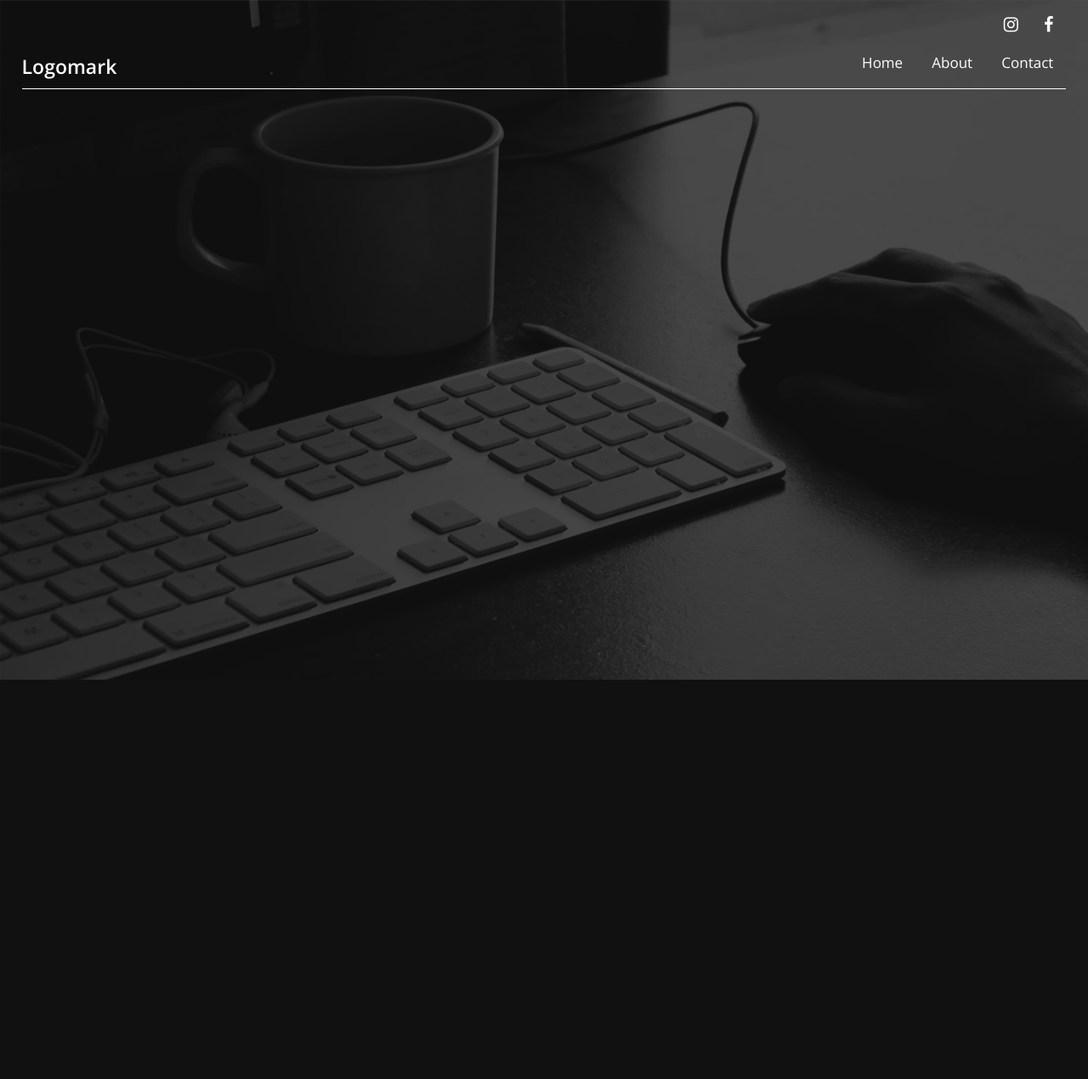
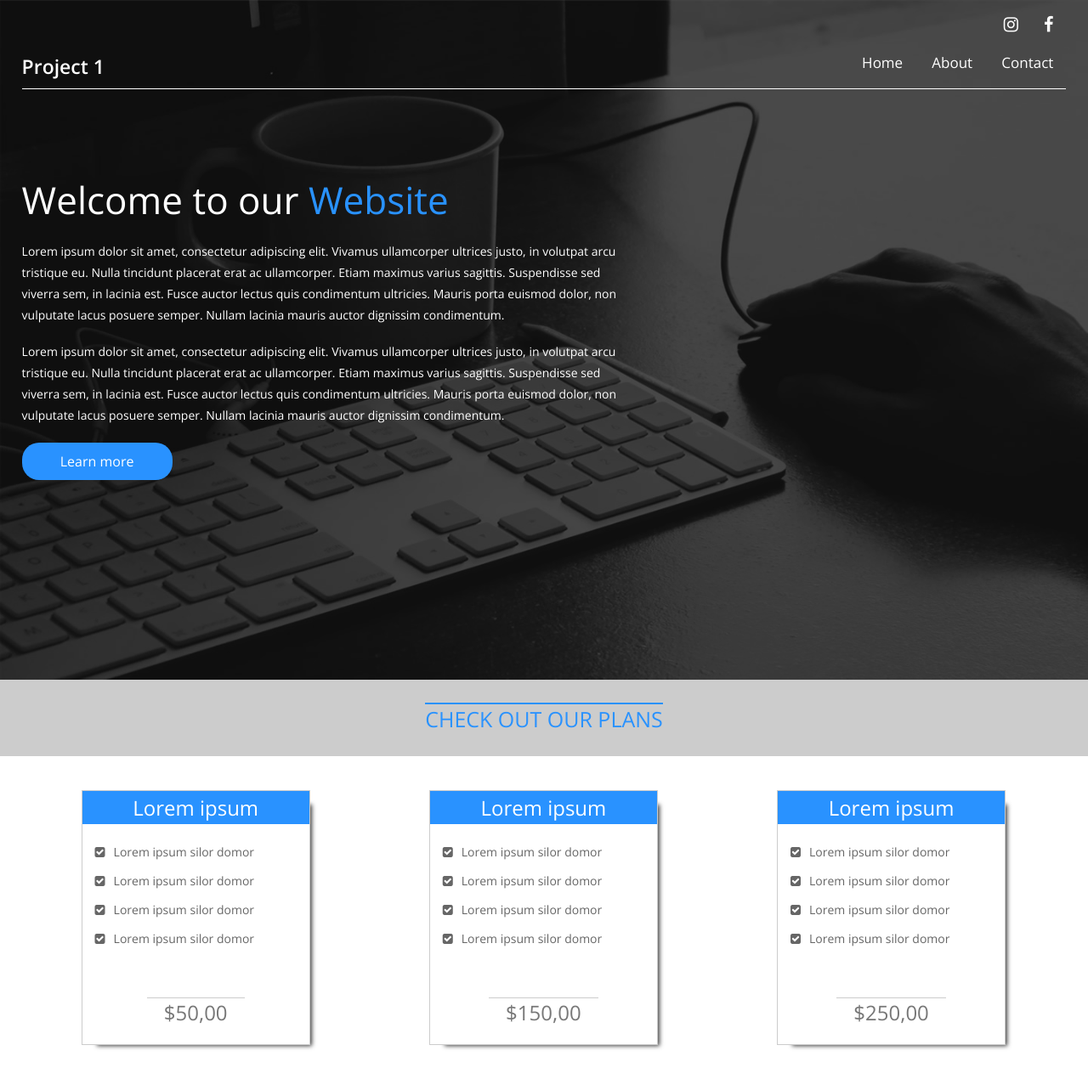
Before and after one commit to rfsants001/web_project_1, a PHP site: page / in a window 1280 px wide. Shown: the whole page at 85% size. Before the commit the page ends 800 px from the top, so only its background shows below. Run offline with PHP 8.4, Linux system fonts and the light colour scheme.

Commit message:
Add favicon and products section

```diff
--- a/css/style.css
+++ b/css/style.css
@@ -20,7 +20,7 @@ html, body {
 }
 
 
-/**/
+/*Header*/
 
 section.main {
     background-image: url('../images/bg1.jpg');
@@ -36,6 +36,7 @@ section.main {
     left: 0;
     top: 0;
     height: 100%;
+    min-height: 800px;
     width: 100%;
     background: rgba(0,0,0,0.7);
     z-index: 1;
@@ -84,3 +85,134 @@ header {
     color: #fff;
     text-decoration: none;
 }
+
+.header-content {
+    margin: 100px 0;
+    max-width: 700px;
+
+    position: relative;
+    z-index: 2;
+}
+
+.header-content h2 {
+    color: #fff;
+    font-weight: 300;
+    font-size: 44px;
+}
+
+.header-content h2 > span {
+    color: #2992ff;
+}
+
+.header-content p {
+    color: #fff;
+    margin-top: 18px;
+    font-size: 14px;
+    font-weight: 300;
+    line-height: 25px;
+}
+
+.header-content a {
+    display: block;
+    width: 177px;
+    height: 44px;
+    background: #2992ff;
+    color: #fff;
+    text-align: center;
+    line-height: 44px;
+    text-decoration: none;
+    margin-top: 20px;
+    border-radius: 20px;
+}
+
+/*Header*/
+
+/*Plans*/
+.header-plans {
+    width: 100%;
+    text-align: center;
+    padding: 27px 2%;
+    background: #ccc;
+}
+
+.header-plans h2 {
+    display: inline-block;
+    border-top: 2px solid #2992ff;
+    color: #2992ff;
+    font-weight: 300;
+    font-size: 25px;
+    text-transform: uppercase;
+}
+
+.box-plans {
+    padding: 40px 0;
+}
+
+.box-plans > .center {
+    display: flex;
+    flex-wrap: wrap;
+}
+
+.single-box-plans {
+    width: 33.3%;
+    padding: 0 70px;
+}
+
+.single-box-plans h2 {
+    background: #2992ff;
+    color: #fff;
+    text-align: center;
+    padding: 3px;
+    font-weight: 300;
+}
+
+.wraper-box-plans {
+    width: 100%;
+    border: 1px solid #ccc;
+    min-height: 300px;
+    -webkit-box-shadow: 10px 9px 5px -8px rgba(0,0,0,0.75);
+    -moz-box-shadow: 10px 9px 5px -8px rgba(0,0,0,0.75);
+    box-shadow: 10px 9px 5px -8px rgba(0,0,0,0.75);
+}
+
+
+.benefit-plan {
+    padding: 8px 0 15px 0;
+}
+
+.benefit-plan p {
+    color: #666;
+    font-size: 14px;
+    margin: 15px 0 0 15px;
+}
+
+.benefit-plan p i {
+    margin-right: 10px;
+}
+
+.price {
+    margin-top: 30px;
+    padding: 15px 0;
+    text-align: center;
+}
+
+.price h2 {
+    font-size: 24px;
+    color: #777;
+    background: transparent;
+    display: inline-block;
+    padding: 0 20px;
+    border-top: 1px solid #ccc;
+}
+
+/*Plans*/
+
+
+/*Responsive*/
+
+@media screen and (max-width: 768px){
+    .single-box-plans{
+        width: 100%;
+        margin-top: 15px;
+    }
+}
--- a/index.php
+++ b/index.php
@@ -1,5 +1,6 @@
 <!DOCTYPE html>
 <html>
+
 <head>
     <link rel="preconnect" href="https://fonts.googleapis.com">
     <link rel="preconnect" href="https://fonts.gstatic.com" crossorigin>
@@ -8,8 +9,10 @@
     <link rel="stylesheet" href="css/font-awesome.min.css">
     <link href="https://fonts.googleapis.com/css2?family=Open+Sans:wght@300;400;600;700&display=swap" rel="stylesheet">
     <link rel="stylesheet" href="css/style.css">
+    <link rel="shortcut icon" href="/favicon.ico" type="image/x-icon">
     <title>Project 1</title>
 </head>
+
 <body>
     <section class="main">
         <div class="layer"></div>
@@ -20,7 +23,7 @@
                     <a href="https://instagram.com"><i class="fa fa-instagram"></i></a>
                 </div>
                 <div class="clear"></div>
-                <div class="logo">Logomark</div>
+                <div class="logo">Project 1</div>
                 <nav class="desktop">
                     <ul>
                         <li><a href="">Home</a></li>
@@ -30,7 +33,71 @@
                 </nav>
                 <div class="clear"></div>
             </header>
-       </div>
+
+            <div class="header-content">
+                <h2>Welcome to our <span>Website</span></h2>
+                <p>Lorem ipsum dolor sit amet, consectetur adipiscing elit. Vivamus ullamcorper ultrices justo, in volutpat arcu tristique eu. Nulla tincidunt placerat erat ac ullamcorper. Etiam maximus varius sagittis. Suspendisse sed viverra sem, in lacinia est. Fusce auctor lectus quis condimentum ultricies. Mauris porta euismod dolor, non vulputate lacus posuere semper. Nullam lacinia mauris auctor dignissim condimentum.</p>
+                <p>Lorem ipsum dolor sit amet, consectetur adipiscing elit. Vivamus ullamcorper ultrices justo, in volutpat arcu tristique eu. Nulla tincidunt placerat erat ac ullamcorper. Etiam maximus varius sagittis. Suspendisse sed viverra sem, in lacinia est. Fusce auctor lectus quis condimentum ultricies. Mauris porta euismod dolor, non vulputate lacus posuere semper. Nullam lacinia mauris auctor dignissim condimentum.</p>
+                <a href=""> Learn more </a>
+            </div>
+        </div>
+    </section>
+
+    <section class="plans">
+        <div class="header-plans">
+            <div class="center">
+                <h2>Check Out our plans</h2>
+            </div>
+        </div>
+        <section class="box-plans">
+            <div class="center">
+                <div class="single-box-plans">
+                    <div class="wraper-box-plans">
+                        <h2>Lorem ipsum</h2>
+                        <div class="benefit-plan">
+                            <p><i class="fa fa-check-square"></i>Lorem ipsum silor domor</p>
+                            <p><i class="fa fa-check-square"></i>Lorem ipsum silor domor</p>
+                            <p><i class="fa fa-check-square"></i>Lorem ipsum silor domor</p>
+                            <p><i class="fa fa-check-square"></i>Lorem ipsum silor domor</p>
+                        </div>
+                        <div class="price">
+                            <h2>$50,00</h2>
+                        </div>
+                    </div>
+                </div>
+
+                <div class="single-box-plans">
+                    <div class="wraper-box-plans">
+                        <h2>Lorem ipsum</h2>
+                        <div class="benefit-plan">
+                            <p><i class="fa fa-check-square"></i>Lorem ipsum silor domor</p>
+                            <p><i class="fa fa-check-square"></i>Lorem ipsum silor domor</p>
+                            <p><i class="fa fa-check-square"></i>Lorem ipsum silor domor</p>
+                            <p><i class="fa fa-check-square"></i>Lorem ipsum silor domor</p>
+                        </div>
+                        <div class="price">
+                            <h2>$150,00</h2>
+                        </div>
+                    </div>
+                </div>
+
+                <div class="single-box-plans">
+                    <div class="wraper-box-plans">
+                        <h2>Lorem ipsum</h2>
+                        <div class="benefit-plan">
+                            <p><i class="fa fa-check-square"></i>Lorem ipsum silor domor</p>
+                            <p><i class="fa fa-check-square"></i>Lorem ipsum silor domor</p>
+                            <p><i class="fa fa-check-square"></i>Lorem ipsum silor domor</p>
+                            <p><i class="fa fa-check-square"></i>Lorem ipsum silor domor</p>
+                        </div>
+                        <div class="price">
+                            <h2>$250,00</h2>
+                        </div>
+                    </div>
+                </div>
+            </div>
+        </section>
     </section>
 </body>
+
 </html>
```
Also changed, not shown: favicon.ico (added).
